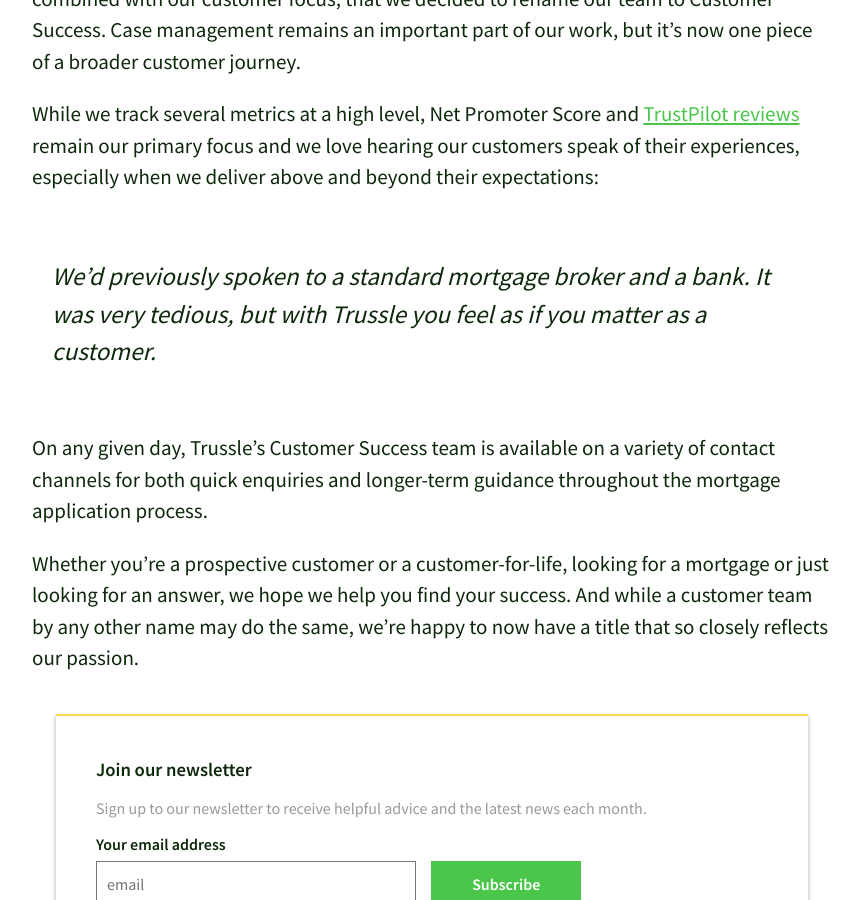
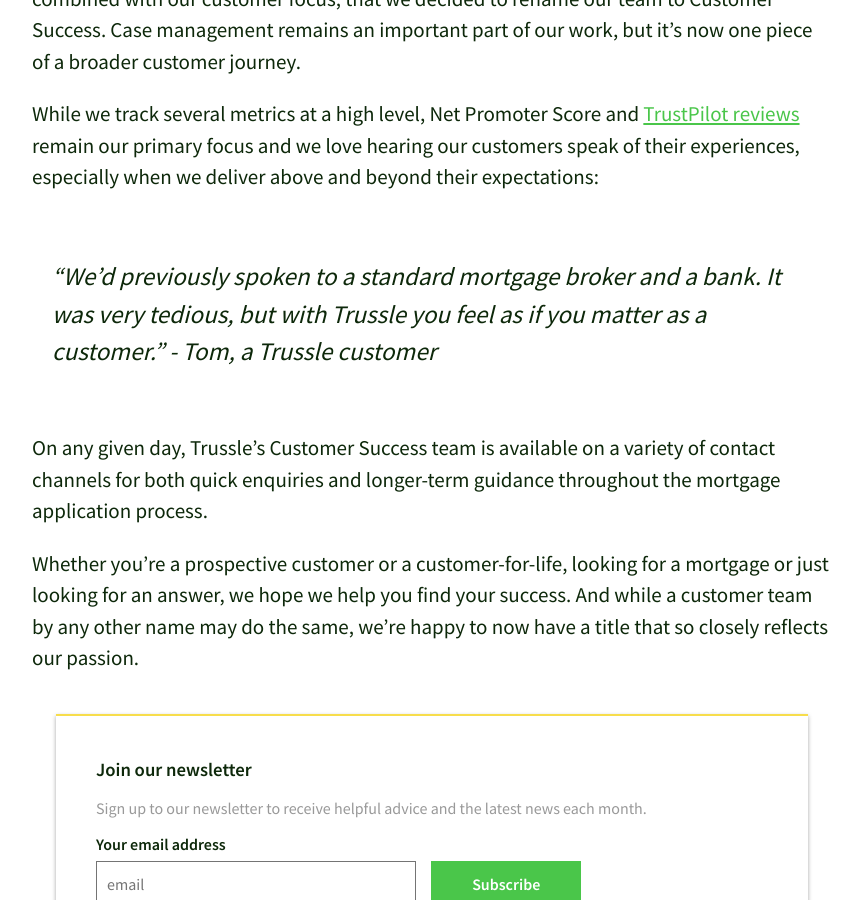
Before and after one commit to olitrussle/blog, a Jekyll site: the page built from _posts/2017-06-16-naming-our-customer-success-team.md, in a window 1280 px wide and 900 px high, scrolled down 3073 px. Shown: the whole window, without its empty margins (208-1068 px from the left). Built offline with Jekyll 4.4.1, drawn with Linux system fonts in a browser that asks for light colours; comment, search, counter and statistics services are not loaded.

Commit message:
Updated 2017-06-16-naming-our-customer-success-team.md

```diff
--- a/_posts/2017-06-16-naming-our-customer-success-team.md
+++ b/_posts/2017-06-16-naming-our-customer-success-team.md
@@ -45,7 +45,7 @@
 
 While we track several metrics at a high level, Net Promoter Score and [TrustPilot reviews](https://trus.sl/ourclientfeedback) remain our primary focus and we love hearing our customers speak of their experiences, especially when we deliver above and beyond their expectations:
 
-> We’d previously spoken to a standard mortgage broker and a bank. It was very tedious, but with Trussle you feel as if you matter as a customer.
+> "We’d previously spoken to a standard mortgage broker and a bank. It was very tedious, but with Trussle you feel as if you matter as a customer." - Tom, a Trussle customer
 
 On any given day, Trussle’s Customer Success team is available on a variety of contact channels for both quick enquiries and longer-term guidance throughout the mortgage application process.
 
```
